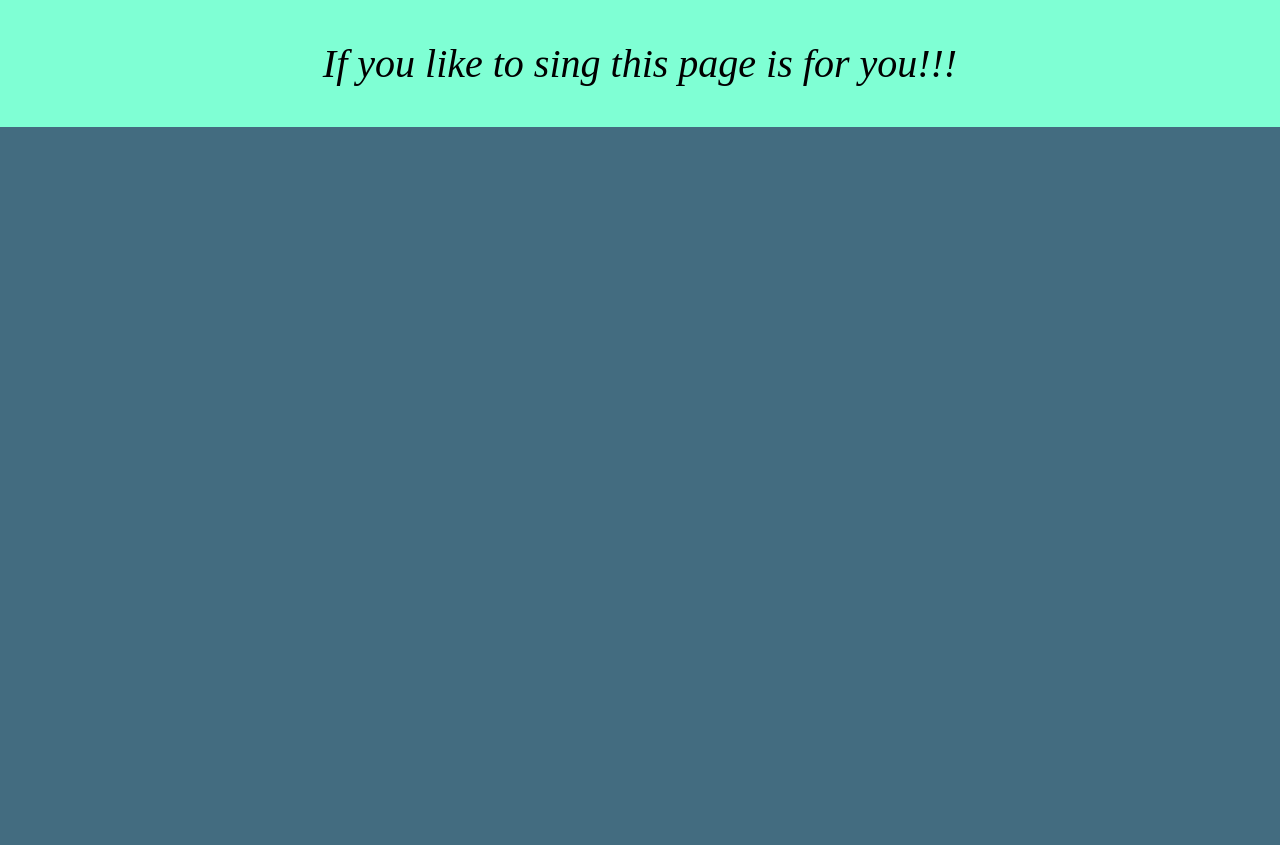
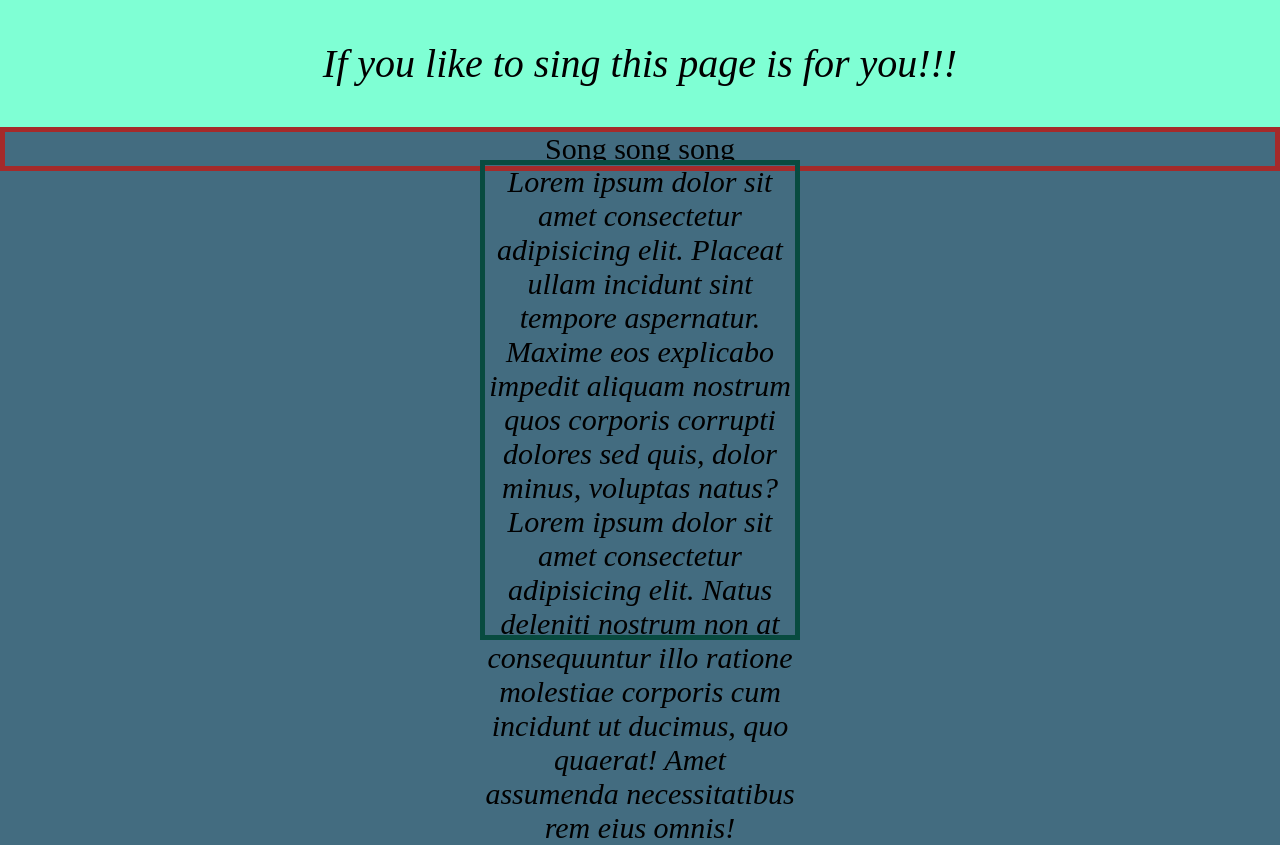
Before and after one commit to Bukee90/Kodilla-4.4, a plain HTML site: page index.html in a window 1280 px wide. Before the commit the page ends 800 px from the top, so only its background shows below. Drawn offline with Linux system fonts and the light colour scheme.

Commit message:
Add section to html and style to css

```diff
--- a/css/style.css
+++ b/css/style.css
@@ -21,3 +21,20 @@ header {
     font-weight: 500;
     font-style: italic;
 }
+
+.song_title {
+    border: 5px solid brown;
+    text-align: center;
+    font-size: 30px;
+}
+
+.song-text-box {
+    border: 5px solid rgb(8, 75, 64);
+    position: absolute;
+    top: 50%;
+    left: 50%;
+    transform: translate(-50%, -50%);
+    font-style: italic;
+    height: 60vh;
+    width: 40vh;
+}
--- a/index.html
+++ b/index.html
@@ -11,5 +11,10 @@
     <header>
         If you like to sing this page is for you!!!
     </header>
+    <section class="song_title">Song song song
+        <div class="song-text-box">
+            Lorem ipsum dolor sit amet consectetur adipisicing elit. Placeat ullam incidunt sint tempore aspernatur. Maxime eos explicabo impedit aliquam nostrum quos corporis corrupti dolores sed quis, dolor minus, voluptas natus?Lorem ipsum dolor sit amet consectetur adipisicing elit. Natus deleniti nostrum non at consequuntur illo ratione molestiae corporis cum incidunt ut ducimus, quo quaerat! Amet assumenda necessitatibus rem eius omnis!
+        </div>
+</section>
 </body>
 </html>
```
